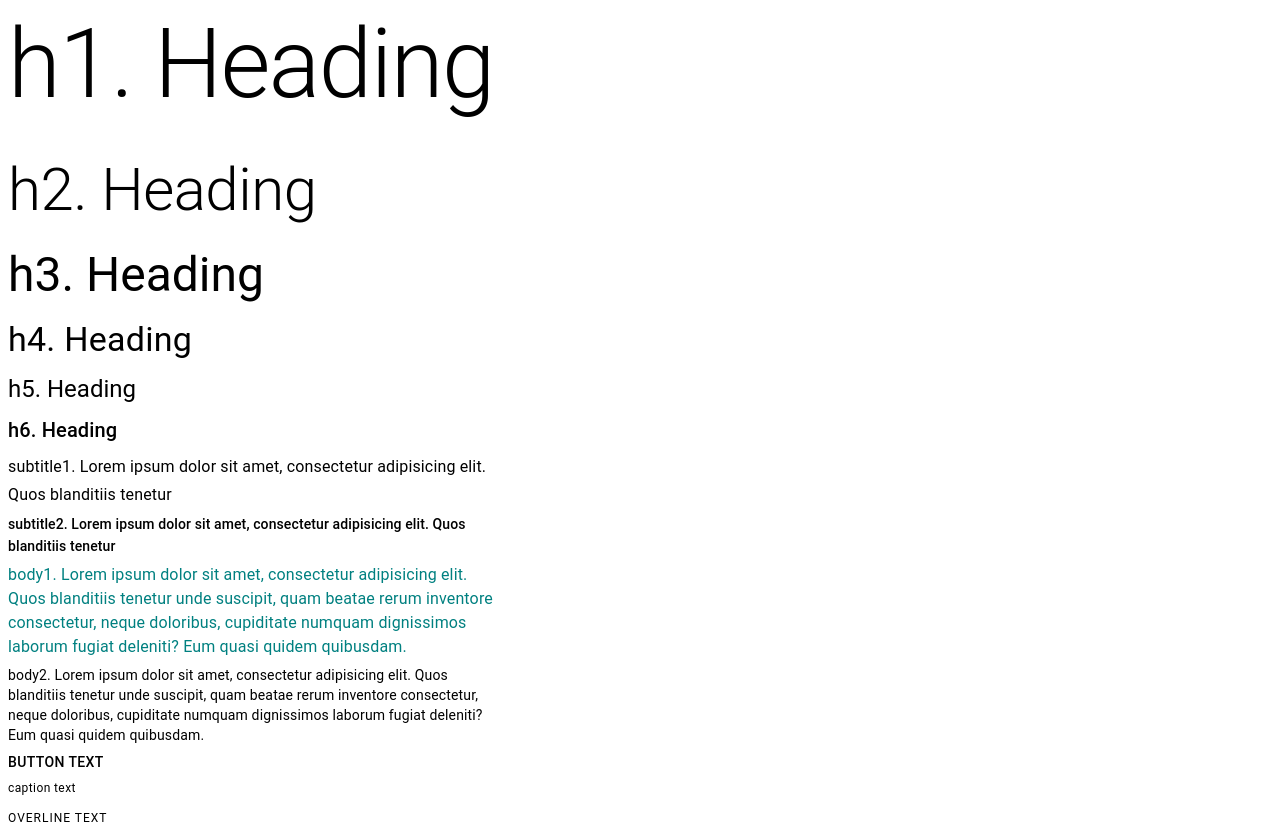
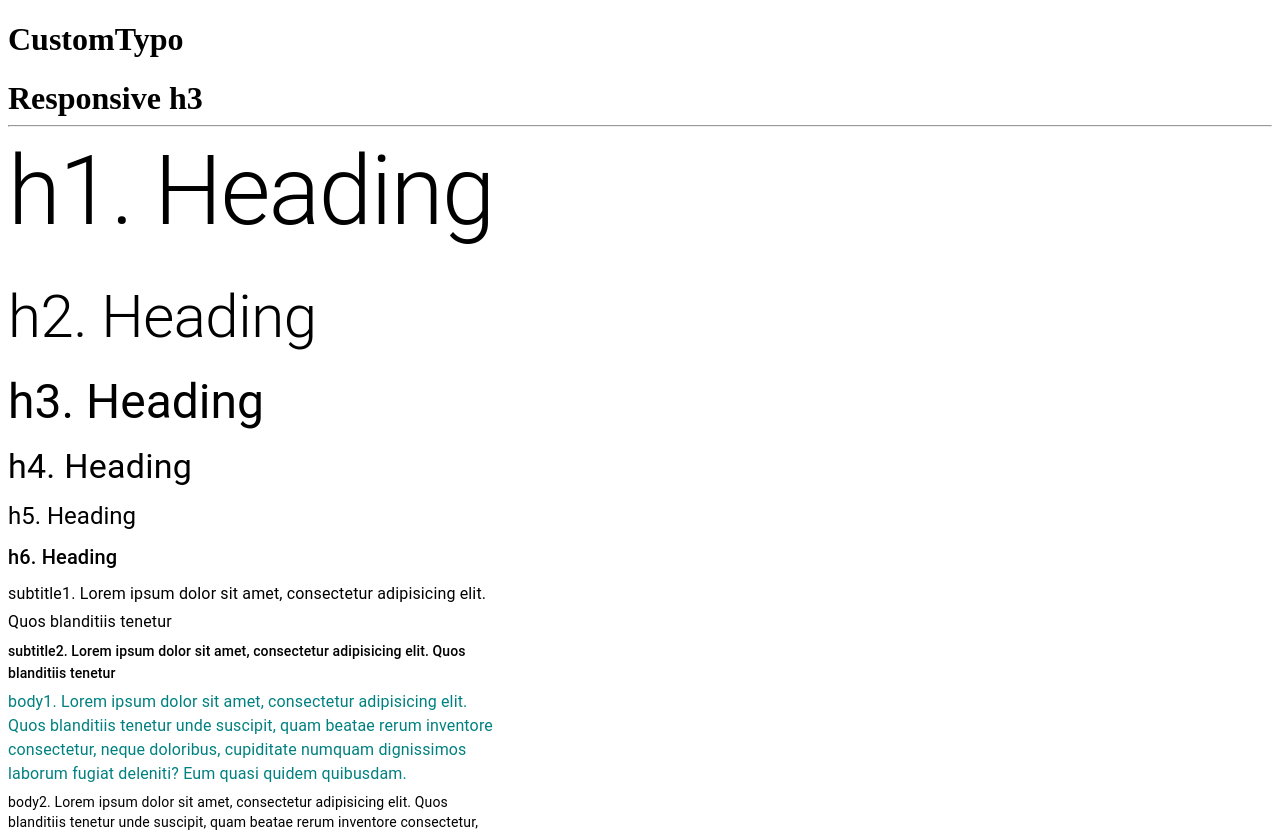
Before and after one commit to BoxPistols/MUI-SandBox_220430, a React (Create React App) app: page / in a window 1280 px wide. Shown: the top 832 px of the page. Built offline with nearby package versions, Linux system fonts and the light colour scheme.

Commit message:
Custom h3 default custom

```diff
--- /dev/null
+++ b/src/CustomTypo.tsx
@@ -0,0 +1,29 @@
+import * as React from 'react'
+import { createTheme, ThemeProvider } from '@mui/material/styles'
+import Typography from '@mui/material/Typography'
+
+const theme = createTheme()
+/**
+ * @see: https://mui.com/material-ui/customization/typography/
+ */
+
+theme.typography.h3 = {
+  fontSize: '1.2rem',
+  '@media (min-width:600px)': {
+    fontSize: '1.5rem',
+  },
+  [theme.breakpoints.up('md')]: {
+    fontSize: '2rem',
+  },
+}
+
+export default function CustomTypo() {
+  return (
+    <div className="CustomTypo">
+      <h1>CustomTypo</h1>
+      <ThemeProvider theme={theme}>
+        <Typography variant="h3">Responsive h3</Typography>
+      </ThemeProvider>
+    </div>
+  )
+}
--- a/src/index.tsx
+++ b/src/index.tsx
@@ -1,25 +1,28 @@
 import * as React from 'react'
-import ReactDOM from 'react-dom'
+// import ReactDOM from 'react-dom'
 import { StyledEngineProvider } from '@mui/material/styles'
-import Demo from './demo'
+import Demo from './Typography'
+import CustomTypo from './CustomTypo'
 
 // before
-ReactDOM.render(
-  <StyledEngineProvider injectFirst>
-    <Demo />
-  </StyledEngineProvider>,
-  document.querySelector('#root')
-)
+// ReactDOM.render(
+//   <StyledEngineProvider injectFirst>
+//     <Demo />
+//   </StyledEngineProvider>,
+//   document.querySelector('#root')
+// )
 
 /**
  * Warning: ReactDOM.render is no longer supported in React 18. Use createRoot instead. Until you switch to the new API, your app will behave as if it's running React 17. Learn more: https://reactjs.org/link/switch-to-createroot
  */
 // After
-// import { createRoot } from 'react-dom/client'
-// const container = document.getElementById('root')
-// const root = createRoot(container) // createRoot(container!) if you use TypeScript
-// root.render(
-//   <StyledEngineProvider injectFirst>
-//     <Demo />
-//   </StyledEngineProvider>
-// )
+import { createRoot } from 'react-dom/client'
+const container = document.getElementById('root')
+const root = createRoot(container) // createRoot(container!) if you use TypeScript
+root.render(
+  <StyledEngineProvider injectFirst>
+    <CustomTypo />
+    <hr />
+    <Demo />
+  </StyledEngineProvider>
+)
```
Also changed, not shown: src/Typography.tsx (renamed from src/demo.tsx), 1 other file (tests, documents, lock files or other folders).
